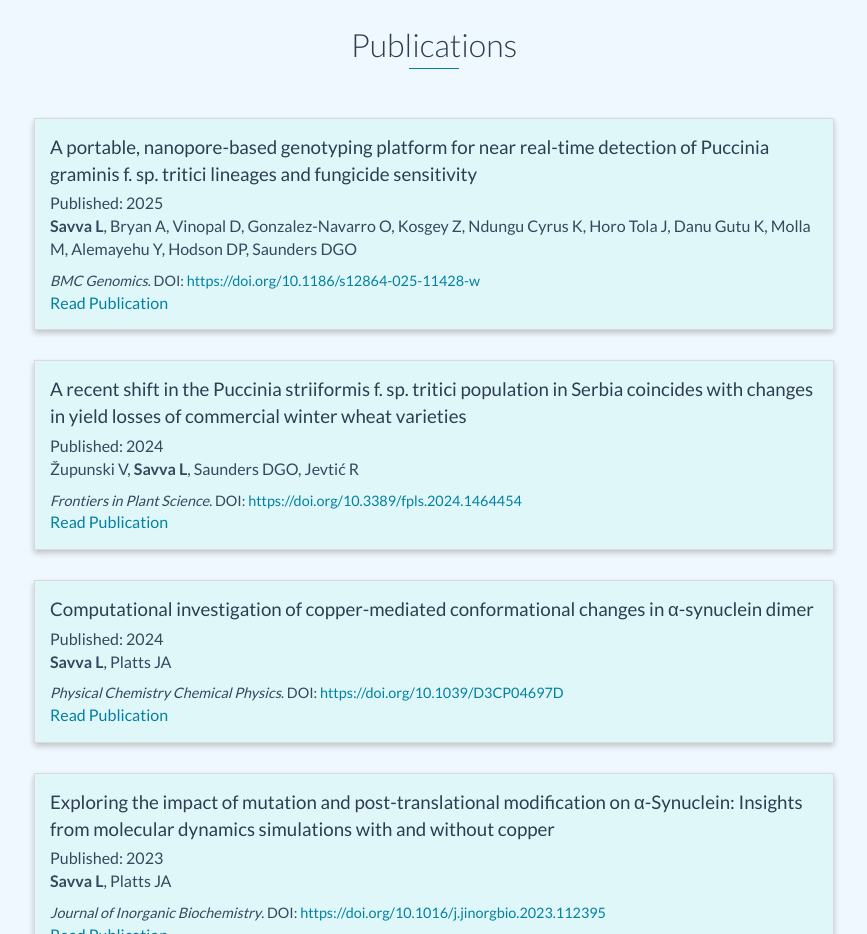
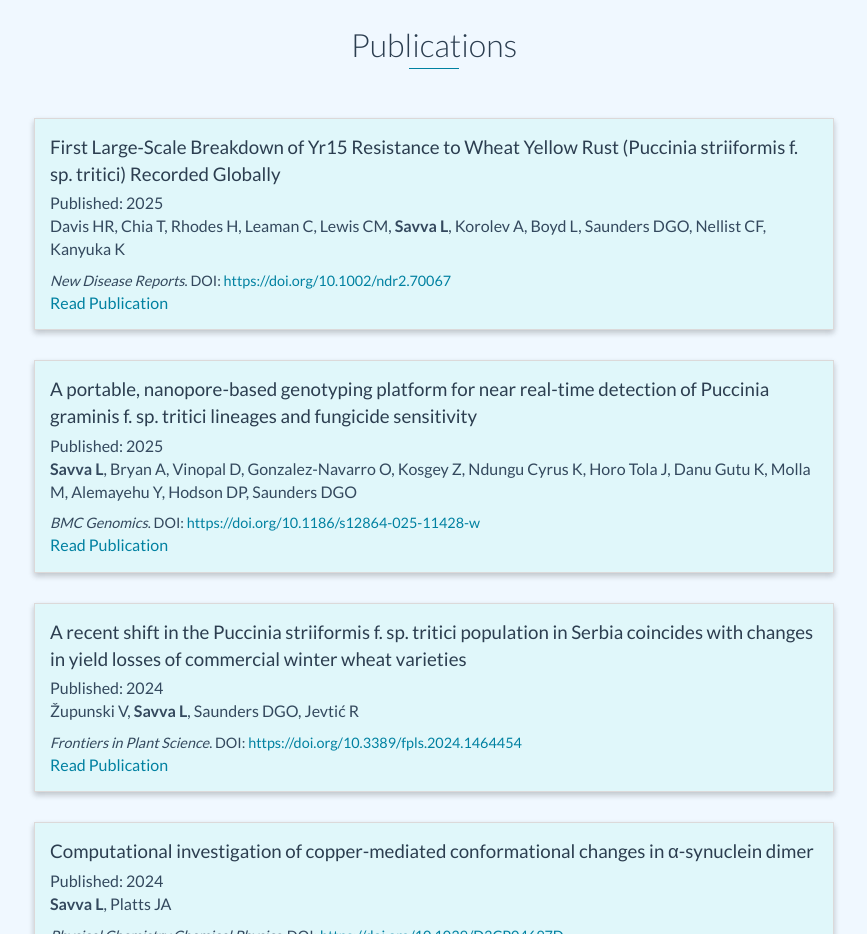
Before and after one commit to 502107/502107.github.io, a website: page index.html in a window 1280 px wide. Shown: the part 2740-3674 px from the top of the page, without its empty margins (206-1073 px from the left). Drawn offline with nearby package versions, Linux system fonts and the light colour scheme.

Commit message:
Update publications

```diff
--- a/index.html
+++ b/index.html
@@ -168,6 +168,16 @@
         <div class="container">
             <div class="row">
                 <div class="publication-block shadow-large">
+                    <h3>First Large‐Scale Breakdown of Yr15 Resistance to Wheat Yellow Rust (Puccinia striiformis f. sp. tritici) Recorded Globally</h3>
+                    <span>Published: 2025</span>
+                    <h4>Davis HR, Chia T, Rhodes H, Leaman C, Lewis CM, <b>Savva L</b>, Korolev A, Boyd L, Saunders DGO, Nellist CF, Kanyuka K</h4>
+                    <p>
+                        <em>New Disease Reports</em>. DOI: <a href="https://doi.org/10.1002/ndr2.70067" target="_blank">https://doi.org/10.1002/ndr2.70067</a>
+                    </p>
+                    <a href="https://doi.org/10.1002/ndr2.70067" target="_blank">Read Publication</a>
+                </div>
+
+                <div class="publication-block shadow-large">
                     <h3>A portable, nanopore-based genotyping platform for near real-time detection of Puccinia graminis f. sp. tritici lineages and fungicide sensitivity</h3>
                     <span>Published: 2025</span>
                     <h4><b>Savva L</b>, Bryan A, Vinopal D, Gonzalez-Navarro O, Kosgey Z, Ndungu Cyrus K, Horo Tola J, Danu Gutu K, Molla M, Alemayehu Y, Hodson DP, Saunders DGO</h4>
```
